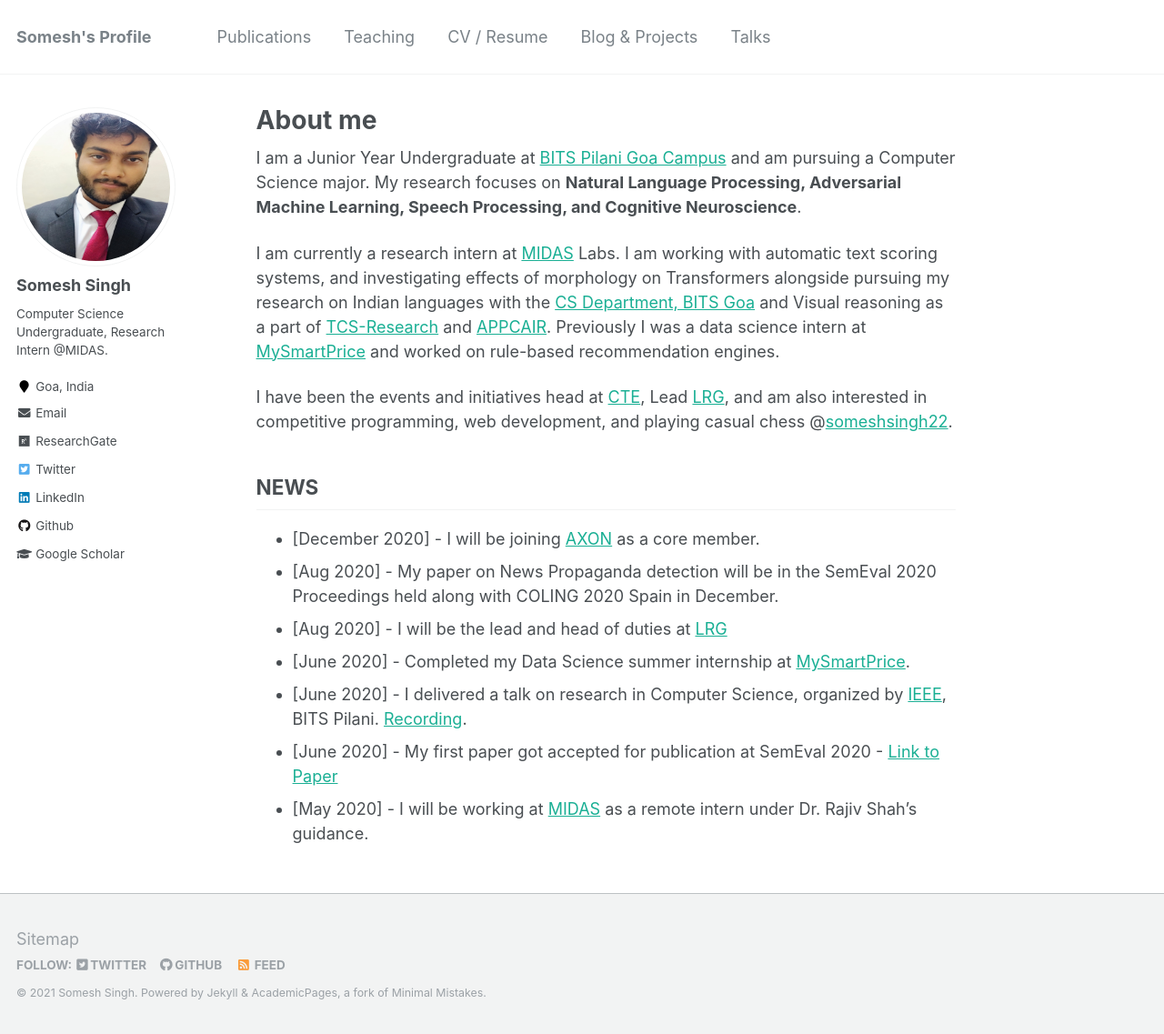
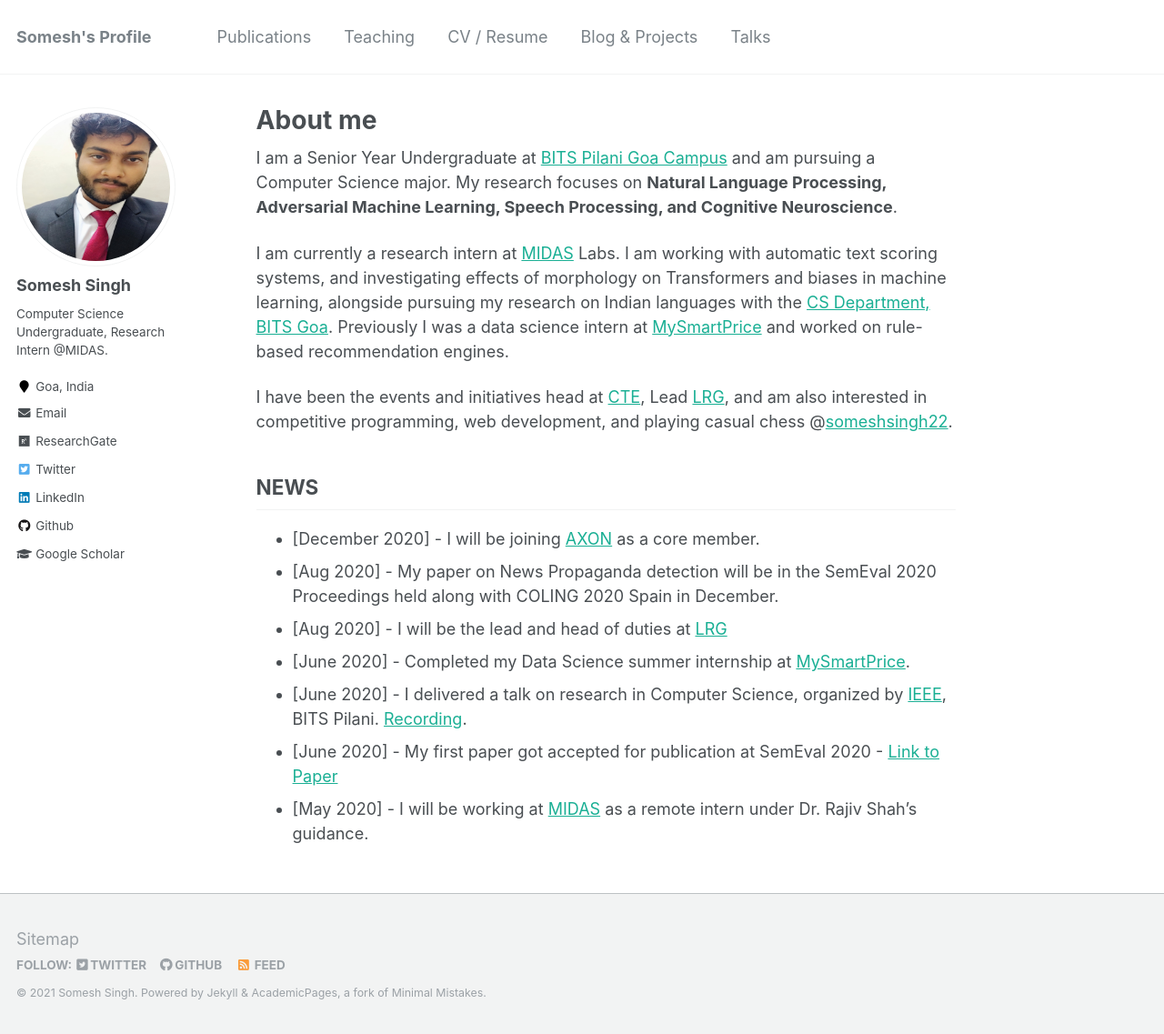
Before and after one commit to someshsingh22/someshsingh22.github.io, a Jekyll site: the page built from _pages/about.md, in a window 1280 px wide and 1137 px high. Shown: the whole window at 91% size. Built offline with Jekyll 4.4.1, drawn with Linux system fonts in a browser that asks for light colours.

Commit message:
About Updated

```diff
--- a/_pages/about.md
+++ b/_pages/about.md
@@ -7,9 +7,9 @@
   - /about/
   - /about.html
 ---
-I am a Junior Year Undergraduate at [BITS Pilani Goa Campus](https://www.bits-pilani.ac.in/Goa/index.aspx){:target="_blank"} and am pursuing a Computer Science major. My research focuses on **Natural Language Processing, Adversarial Machine Learning, Speech Processing, and Cognitive Neuroscience**.
+I am a Senior Year Undergraduate at [BITS Pilani Goa Campus](https://www.bits-pilani.ac.in/Goa/index.aspx){:target="_blank"} and am pursuing a Computer Science major. My research focuses on **Natural Language Processing, Adversarial Machine Learning, Speech Processing, and Cognitive Neuroscience**.
 
-I am currently a research intern at [MIDAS](http://midas.iiitd.edu.in/){:target="_blank"} Labs. I am working with automatic text scoring systems, and investigating effects of morphology on Transformers alongside pursuing my research on Indian languages with the [CS Department, BITS Goa](https://www.bits-pilani.ac.in/goa/ComputerScienceInformationsSystems/ComputerScienceandInformationSystems){:target="_blank"} and Visual reasoning as a part of [TCS-Research](https://www.tcs.com/research-and-innovation){:target="_blank"} and [APPCAIR](https://www.bits-pilani.ac.in/appcair/){:target="_blank"}. Previously I was a data science intern at [MySmartPrice](https://www.mysmartprice.com){:target="_blank"} and worked on rule-based recommendation engines.
+I am currently a research intern at [MIDAS](http://midas.iiitd.edu.in/){:target="_blank"} Labs. I am working with automatic text scoring systems, and investigating effects of morphology on Transformers and biases in machine learning, alongside pursuing my research on Indian languages with the [CS Department, BITS Goa](https://www.bits-pilani.ac.in/goa/ComputerScienceInformationsSystems/ComputerScienceandInformationSystems){:target="_blank"}. Previously I was a data science intern at [MySmartPrice](https://www.mysmartprice.com){:target="_blank"} and worked on rule-based recommendation engines.
 
 I have been the events and initiatives head at [CTE](https://bpgc-cte.org/){:target="_blank"}, Lead [LRG](http://lrg.saidl.in/){:target="_blank"}, and am also interested in competitive programming, web development, and playing casual chess @[someshsingh22](https://www.chess.com/member/someshsingh22){:target="_blank"}.
 
```
